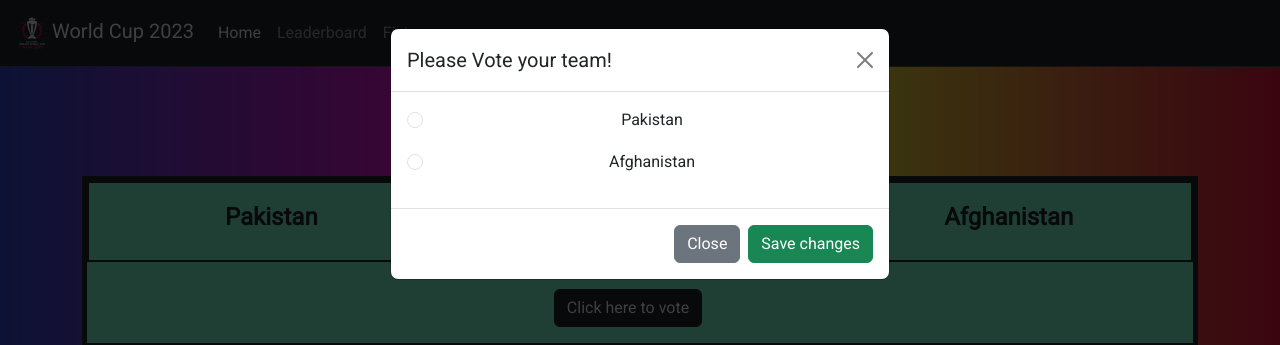
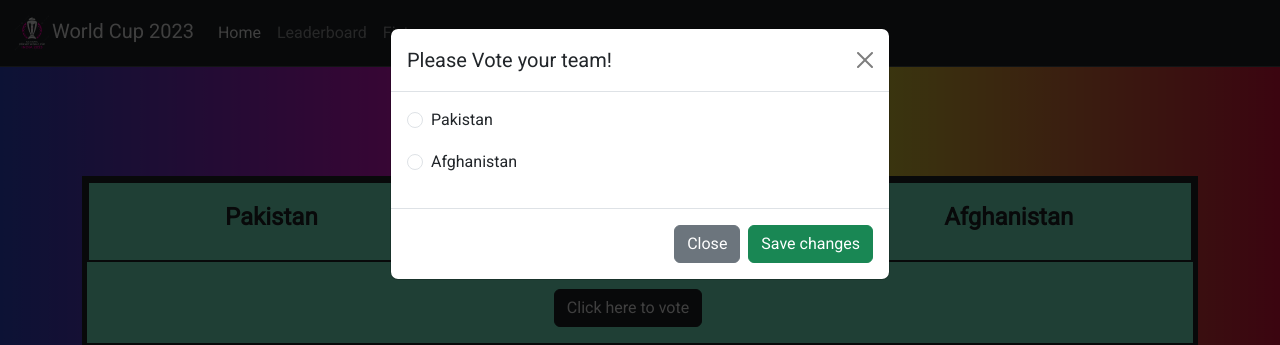
Before and after one commit to Aditya-Sharma-dev/Vote-arena, a React (Create React App) app: page /home in a window 1280 px wide. Both pictures are taken after a click on the button "Click here to vote". Shown: the top 345 px of the page. Built offline with nearby package versions, Linux system fonts and the light colour scheme.

Commit message:
Final changes and Modal fixing

```diff
--- /dev/null
+++ b/src/components/Modal.js
@@ -0,0 +1,111 @@
+import { useAuth0 } from "@auth0/auth0-react";
+import React, { useState } from "react";
+
+function Modal(props) {
+  const { user } = useAuth0();
+  const [selectedOption, setSelectedOption] = useState(null);
+  const handleRadioChange = (event) => {
+    setSelectedOption(event.target.value);
+  };
+
+  const handleVote = () => {
+    if (selectedOption !== null) {
+      const voteData = {
+        user: user.name,
+        option: selectedOption,
+        timestamp: new Date().toISOString(),
+      };
+
+      fetch("http://localhost:3001/store-vote", {
+        method: "POST",
+        headers: {
+          "Content-Type": "application/json",
+        },
+        body: JSON.stringify(voteData),
+      })
+        .then((response) => {
+          if (response.ok) {
+            alert("Vote submitted successfully!");
+          } else {
+            alert("Failed to submit vote.");
+          }
+        })
+        .catch((error) => {
+          console.error("Error:", error);
+        });
+    } else {
+      alert("Please select an option before voting.");
+    }
+  };
+  return (
+    <div
+      className="modal fade"
+      id={props.details.teams[0]}
+      tabIndex="-1"
+      aria-labelledby="exampleModalLabel"
+      aria-hidden="true"
+    >
+      <div className="modal-dialog">
+        <div className="modal-content">
+          <div className="modal-header">
+            <h1 className="modal-title fs-5" id="exampleModalLabel">
+              Please Vote your team!
+            </h1>
+            <button
+              type="button"
+              className="btn-close"
+              data-bs-dismiss="modal"
+              aria-label="Close"
+            ></button>
+          </div>
+          <div className="modal-body">
+            <div className="form-check">
+              <input
+                className="form-check-input"
+                type="radio"
+                name="exampleRadios"
+                id="exampleRadios1"
+                value={props.details.teams[0]}
+                onChange={handleRadioChange}
+              />
+              <label className="form-check-label" htmlFor="exampleRadios1">
+                <p>{props.details.teams[0]}</p>
+              </label>
+            </div>
+            <div className="form-check">
+              <input
+                className="form-check-input"
+                type="radio"
+                name="exampleRadios"
+                id="exampleRadios2"
+                onChange={handleRadioChange}
+                value={props.details.teams[1]}
+              />
+              <label className="form-check-label" htmlFor="exampleRadios2">
+                <p>{props.details.teams[1]}</p>
+              </label>
+            </div>
+          </div>
+          <div className="modal-footer">
+            <button
+              type="button"
+              className="btn btn-secondary"
+              data-bs-dismiss="modal"
+            >
+              Close
+            </button>
+            <button
+              type="button"
+              className="btn btn-success"
+              onClick={handleVote}
+            >
+              Save changes
+            </button>
+          </div>
+        </div>
+      </div>
+    </div>
+  );
+}
+
+export default Modal;
--- a/src/components/Playground.js
+++ b/src/components/Playground.js
@@ -6,6 +6,7 @@ import result from "../sample.json";
 import Navbar from "./Navbar";
 import axios from "axios";
 import Loading from "./Loading";
+import Modal from "./Modal";
 
 function Playground() {
   const [todayMatchDetails, setTodayMatchDetails] = useState([]);
@@ -15,12 +16,9 @@ function Playground() {
   var todayDate;
 
   // const apiURL =
-  //   "https://api.cricapi.com/v1/series_info?apikey=bac285bc-4ba5-426d-a2fb-bd7d4547807d&offset=0&id=bd830e89-3420-4df5-854d-82cfab3e1e04";
+  //   "https://api.cricapi.com/v1/series_info?apikey=92cf5746-3e34-4e72-ab3e-3809d971aa9d&offset=0&id=bd830e89-3420-4df5-854d-82cfab3e1e04";
 
   useEffect(() => {
-    // axios.get(apiURL).then((response) => {
-    // setData(result);
-    // console.log(response.data);
     setTimeout(() => {
       setFixtures(result.data.matchList.filter((match) => match.teamInfo));
 
@@ -30,6 +28,7 @@ function Playground() {
     const month = today.getMonth() + 1;
     const year = today.getFullYear();
 
+    setFixtures(result.data.matchList.filter((match) => match.teamInfo));
     todayDate = `${year}-${month}-${date}`;
 
     setTodayMatchDetails(
@@ -37,8 +36,6 @@ function Playground() {
     );
     setLoading(false);
     }, 1500);
-    // console.log(fixtures)
-    // });
     // eslint-disable-next-line
   }, []);
   return (
@@ -46,25 +43,22 @@ function Playground() {
       {loading ? (
         <Loading />
       ) : (
-
-
         <div className="wrapper">
-            {/* <div className="wrapper2"> */}
           <Navbar />
           <center>
             <h2>
               <strong>Today's Matches</strong>
             </h2>
           </center>
-            {todayMatchDetails.map((item) => (
+          {
+          todayMatchDetails.map((item) => (
             <div key={item.id} className="container">
               <Votingarea details={item} />
+              <Modal key = {item.id} details={item} />
             </div>
           ))}
           <UpcomingFixtures todayMatch={fixtures} presentDay={todayDate} />
-            {/* </div> */}
         </div>
-
       )}
     </>
   );
--- a/src/components/Votingarea.js
+++ b/src/components/Votingarea.js
@@ -4,43 +4,6 @@ import { useAuth0 } from "@auth0/auth0-react";
 import Countdown from "react-countdown";
 
 function Votingarea(props) {
-  const { user } = useAuth0();
-  const [selectedOption, setSelectedOption] = useState(null);
-
-  const handleRadioChange = (event) => {
-    setSelectedOption(event.target.value);
-  };
-
-  const handleVote = () => {
-    if (selectedOption !== null) {
-      const voteData = {
-        user: user.name,
-        option: selectedOption,
-        timestamp: new Date().toISOString(),
-      };
-
-      fetch("http://localhost:3001/store-vote", {
-        method: "POST",
-        headers: {
-          "Content-Type": "application/json",
-        },
-        body: JSON.stringify(voteData),
-      })
-        .then((response) => {
-          if (response.ok) {
-            alert("Vote submitted successfully!");
-          } else {
-            alert("Failed to submit vote.");
-          }
-        })
-        .catch((error) => {
-          console.error("Error:", error);
-        });
-    } else {
-      alert("Please select an option before voting.");
-    }
-  };
-
   const targetDate = new Date(props.details.dateTimeGMT);
   const newDate = new Date(targetDate.getTime() + 5.5 * 60 * 60 * 1000);
   const [newClass, setNewClass] = useState("");
@@ -98,84 +61,11 @@ function Votingarea(props) {
                 type="button"
                 className={newClass}
                 data-bs-toggle="modal"
-                data-bs-target="#exampleModal"
+                data-bs-target={`#${props.details.teams[0]}`}
               >
                 Click here to vote
               </button>
             </center>
-          </div>
-          <div
-            className="modal fade"
-            id="exampleModal"
-            tabIndex="-1"
-            aria-labelledby="exampleModalLabel"
-            aria-hidden="true"
-          >
-            <div className="modal-dialog">
-              <div className="modal-content">
-                <div className="modal-header">
-                  <h1 className="modal-title fs-5" id="exampleModalLabel">
-                    Please Vote your team!
-                  </h1>
-                  <button
-                    type="button"
-                    className="btn-close"
-                    data-bs-dismiss="modal"
-                    aria-label="Close"
-                  ></button>
-                </div>
-                <div className="modal-body">
-                  <div className="form-check">
-                    <input
-                      className="form-check-input"
-                      type="radio"
-                      name="exampleRadios"
-                      id="exampleRadios1"
-                      value={props.details.teams[0]}
-                      onChange={handleRadioChange}
-                    />
-                    <label
-                      className="form-check-label"
-                      htmlFor="exampleRadios1"
-                    >
-                      <p>{props.details.teams[0]}</p>
-                    </label>
-                  </div>
-                  <div className="form-check">
-                    <input
-                      className="form-check-input"
-                      type="radio"
-                      name="exampleRadios"
-                      id="exampleRadios2"
-                      onChange={handleRadioChange}
-                      value={props.details.teams[1]}
-                    />
-                    <label
-                      className="form-check-label"
-                      htmlFor="exampleRadios2"
-                    >
-                      <p>{props.details.teams[1]}</p>
-                    </label>
-                  </div>
-                </div>
-                <div className="modal-footer">
-                  <button
-                    type="button"
-                    className="btn btn-secondary"
-                    data-bs-dismiss="modal"
-                  >
-                    Close
-                  </button>
-                  <button
-                    type="button"
-                    className="btn btn-success"
-                    onClick={handleVote}
-                  >
-                    Save changes
-                  </button>
-                </div>
-              </div>
-            </div>
           </div>
         </div>
       </div>
--- a/src/index.js
+++ b/src/index.js
@@ -8,13 +8,12 @@ import { Auth0ProviderWithNavigate } from "./auth0-provider-with-navigate";
 
 const root = ReactDOM.createRoot(document.getElementById("root"));
 root.render(
-  <React.StrictMode>
     <BrowserRouter>
       <Auth0ProviderWithNavigate>
         <App />
       </Auth0ProviderWithNavigate>
     </BrowserRouter>
-  </React.StrictMode>
+
 );
 
 // If you want to start measuring performance in your app, pass a function
--- a/src/sample.json
+++ b/src/sample.json
@@ -1,5 +1,5 @@
 {
-  "apikey": "bac285bc-4ba5-426d-a2fb-bd7d4547807d",
+  "apikey": "92cf5746-3e34-4e72-ab3e-3809d971aa9d",
   "data": {
     "info": {
       "id": "bd830e89-3420-4df5-854d-82cfab3e1e04",
@@ -107,7 +107,7 @@
         "id": "49222ce0-b203-48b7-951e-019e4fd87a1d",
         "name": "Pakistan vs South Africa, 26th Match",
         "matchType": "odi",
-        "status": "Match not started",
+        "status": "South Africa won by 1 wkt",
         "venue": "MA Chidambaram Stadium, Chennai",
         "date": "2023-10-27",
         "dateTimeGMT": "2023-10-27T08:30:00",
@@ -127,11 +127,11 @@
             "img": "https://g.cricapi.com/iapi/82-637877071839088912.webp?w=48"
           }
         ],
-        "fantasyEnabled": false,
-        "bbbEnabled": false,
+        "fantasyEnabled": true,
+        "bbbEnabled": true,
         "hasSquad": true,
-        "matchStarted": false,
-        "matchEnded": false
+        "matchStarted": true,
+        "matchEnded": true
       },
       {
         "id": "6ba8357e-3182-4008-9625-8962bd4e08cb",
@@ -189,7 +189,7 @@
         ],
         "fantasyEnabled": false,
         "bbbEnabled": false,
-        "hasSquad": false,
+        "hasSquad": true,
         "matchStarted": false,
         "matchEnded": false
       },
@@ -1421,12 +1421,12 @@
   },
   "status": "success",
   "info": {
-    "hitsToday": 4,
+    "hitsToday": 5,
     "hitsUsed": 1,
     "hitsLimit": 100,
     "credits": 0,
-    "server": 11,
-    "queryTime": 31.0074,
+    "server": 9,
+    "queryTime": 28.5137,
     "s": 0,
     "cache": 0
   }
```
Lines whose indentation alone changed are shown as unchanged.
